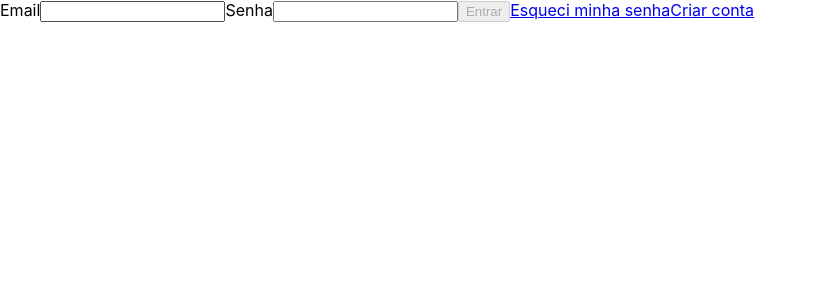
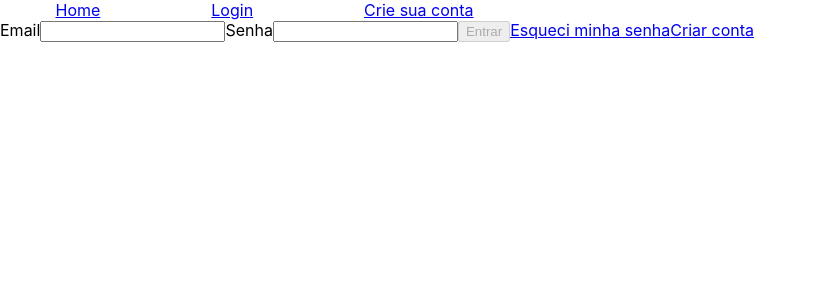
Before and after one commit to AntenorZapata/guitar-app, a React (Create React App) app in the folder client/: page /login in a window 1280 px wide. Shown: the top 300 px of the page, without its empty margins (0-815 px from the left). Built offline with nearby package versions, Linux system fonts and the light colour scheme; no server answers.

Commit message:
feat: create Header component

```diff
--- a/client/src/App.css
+++ b/client/src/App.css
@@ -156,3 +156,9 @@ td {
 tr input {
   width: 4rem;
 }
+
+nav {
+  display: flex;
+  width: 50%;
+  justify-content: space-around;
+}
--- /dev/null
+++ b/client/src/components/header/Header.jsx
@@ -0,0 +1,30 @@
+import React from 'react';
+import { Link } from 'react-router-dom';
+
+const handleLogout = () => {
+  localStorage.clear();
+};
+
+function Header() {
+  const token = localStorage.getItem('token');
+
+  return (
+    <>
+      <nav>
+        <Link to="/">Home</Link>
+
+        <Link to={token ? '/favs' : '/login'}>{token ? 'Favoritos' : 'Login'}</Link>
+        <Link to={token ? '/config' : '/signup'}>{token ? 'Minha Conta' : 'Crie sua conta'}</Link>
+        <Link to={token ? '/admin' : null}>{token ? 'Admin' : null}</Link>
+        {token
+        && (
+        <Link to="/">
+          <button type="button" onClick={handleLogout}>Sair</button>
+        </Link>
+        )}
+      </nav>
+    </>
+  );
+}
+
+export default Header;
--- a/client/src/components/table/GuitarTable.jsx
+++ b/client/src/components/table/GuitarTable.jsx
@@ -63,8 +63,9 @@ export default function GuitarTable({
             </th>
           </tr>
           <tr>
+            <th />
             {filters
-            && titles.map((el, index) => (
+            && titles.slice(1).map((el, index) => (
               <th key={el.id}>
                 <input
                   type="text"
--- a/client/src/pages/AdminPainel.jsx
+++ b/client/src/pages/AdminPainel.jsx
@@ -1,9 +1,11 @@
 import React from 'react';
 import Form from '../components/form/Form';
+import Header from '../components/header/Header';
 
 function AdminPainel() {
   return (
     <div>
+      <Header />
       <Form />
     </div>
   );
--- a/client/src/pages/Config.jsx
+++ b/client/src/pages/Config.jsx
@@ -1,8 +1,10 @@
 import React from 'react';
+import Header from '../components/header/Header';
 
 function Config() {
   return (
     <div>
+      <Header />
       <h1>config</h1>
     </div>
   );
--- a/client/src/pages/Favorites.jsx
+++ b/client/src/pages/Favorites.jsx
@@ -1,8 +1,10 @@
 import React from 'react';
+import Header from '../components/header/Header';
 
 function Favorites() {
   return (
     <div>
+      <Header />
       <h1>favorite</h1>
     </div>
   );
--- a/client/src/pages/Home.jsx
+++ b/client/src/pages/Home.jsx
@@ -3,32 +3,19 @@ import { useSelector, useDispatch } from 'react-redux';
 import { Link } from 'react-router-dom';
 import GuitarDeck from '../components/guitarDeck/GuitarDeck';
 import { getGuitars, clearGuitar } from '../actions';
+import Header from '../components/header/Header';
 
 function Home() {
   const dispatch = useDispatch();
-  const token = localStorage.getItem('token');
   const guitars = useSelector((state) => state.guitars.result);
 
   useEffect(() => {
     dispatch(clearGuitar());
   }, []);
 
-  const handleLogout = () => {
-    localStorage.clear();
-  };
-  // criar component header
   return (
     <div>
-      <nav>
-        <Link to={token ? '/favs' : '/login'}>{token ? 'Favoritos' : 'Login'}</Link>
-        <Link to={token ? '/config' : '/signup'}>{token ? 'Minha Conta' : 'Crie sua conta'}</Link>
-        {token
-        && (
-        <Link to="/">
-          <button type="button" onClick={handleLogout}>Sair</button>
-        </Link>
-        )}
-      </nav>
+      <Header />
       <GuitarDeck />
     </div>
   );
--- a/client/src/pages/Login.jsx
+++ b/client/src/pages/Login.jsx
@@ -3,6 +3,7 @@ import { Link, useHistory } from 'react-router-dom';
 import { useDispatch, useSelector } from 'react-redux';
 import { loginAction, clearErrors } from '../actions';
 import useValidation from '../hooks/useValidation';
+import Header from '../components/header/Header';
 
 export default function Login({ error, setError }) {
   const history = useHistory();
@@ -38,6 +39,7 @@ export default function Login({ error, setError }) {
 
   return (
     <div>
+      <Header />
       <form onSubmit={hendleSubmit}>
         <label htmlFor="email">
           Email
--- a/client/src/pages/Signup.jsx
+++ b/client/src/pages/Signup.jsx
@@ -3,6 +3,7 @@ import { Link, useHistory } from 'react-router-dom';
 import { useDispatch, useSelector } from 'react-redux';
 import { signupAction, clearErrors } from '../actions';
 import useValidation from '../hooks/useValidation';
+import Header from '../components/header/Header';
 
 export default function Signup() {
   const history = useHistory();
@@ -43,6 +44,7 @@ export default function Signup() {
 
   return (
     <div>
+      <Header />
       <form onSubmit={hendleSubmit}>
         <label htmlFor="name">
           Nome
```
